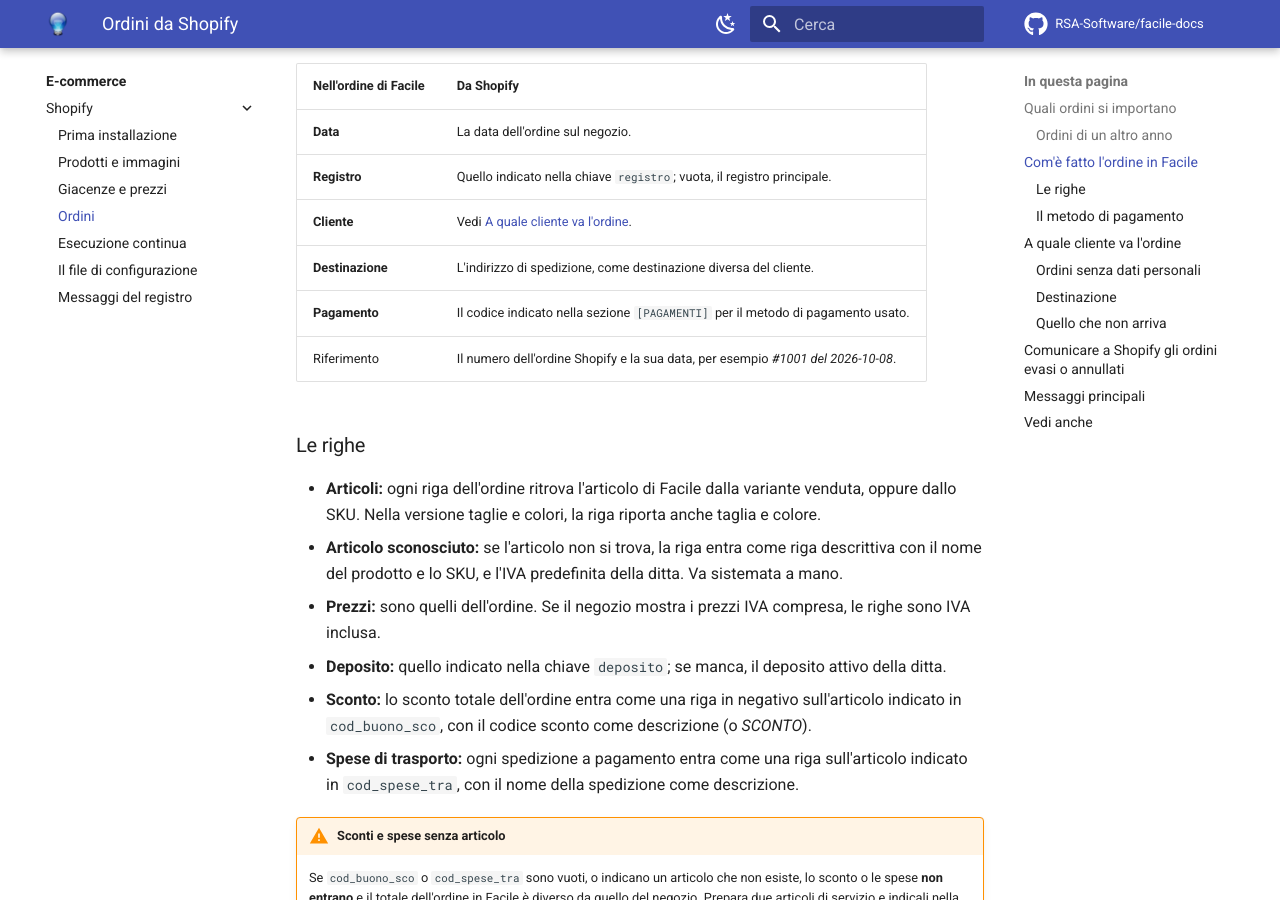
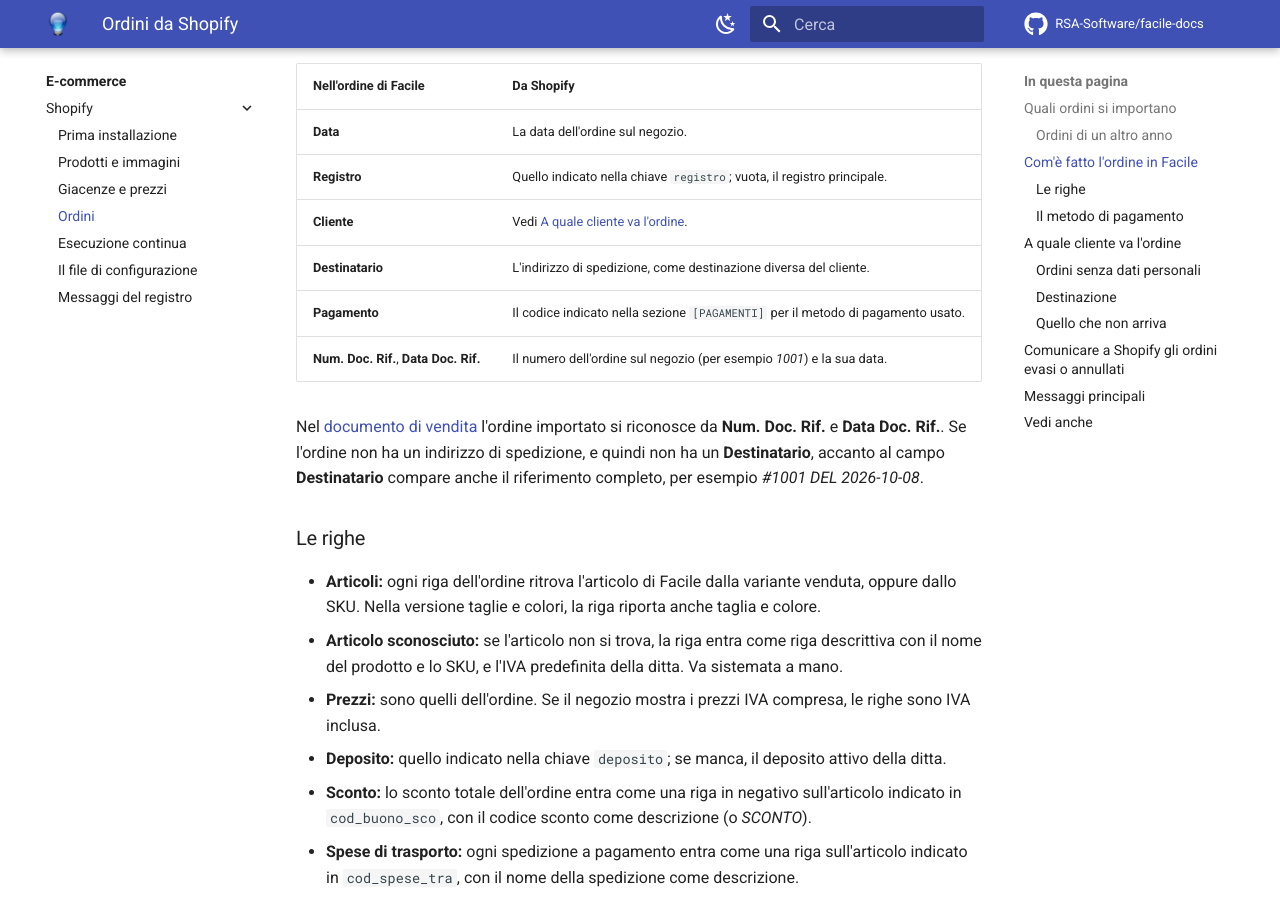
Before and after one commit to RSA-Software/facile-docs, an MkDocs documentation site: the page built from docs/moduli/ecommerce/shopify/ordini.md, in a window 1280 px wide and 900 px high, scrolled down 2129 px. Built offline with MkDocs 1.6.1 and Material for MkDocs 9.7.7, drawn with Linux system fonts in a browser that asks for light colours; comment, search, counter and statistics services are not loaded.

Commit message:
Shopify: risolti gli ultimi punti da verificare leggendo le maschere
- Ordini: nel documento di vendita l'ordine importato si riconosce da
  Num. Doc. Rif. e Data Doc. Rif. (numero e data dell'ordine Shopify);
  il riferimento completo "#1001 DEL 2026-10-08" compare accanto a
  Destinatario solo se l'ordine non ha un destinatario (Fatture.cpp,
  SetField/SetLabel per TIPO_ORD).
- Collezioni: la disattivazione e' la casella Disabilitata dell'elemento
  in FacileNext (TassonomieAlbero.vue); Facile desktop non ce l'ha, e le
  tassonomie principali non hanno una casella. Togliere la spunta a un
  articolo lo fa uscire dalla collezione (atx_disabled, e l'articolo
  risulta modificato).

Co-Authored-By: Claude Opus 5.5 (1M context) <noreply@anthropic.com>
Claude-Session: https://claude.ai/code/session_0154PrR49V3g37CHb3bwNvD6

```diff
--- a/docs/moduli/ecommerce/shopify/ordini.md
+++ b/docs/moduli/ecommerce/shopify/ordini.md
@@ -89,11 +89,15 @@ tolto e al giro successivo l'importazione riparte da capo.
 | **Data** | La data dell'ordine sul negozio. |
 | **Registro** | Quello indicato nella chiave `registro`; vuota, il registro principale. |
 | **Cliente** | Vedi [A quale cliente va l'ordine](#a-quale-cliente-va-lordine). |
-| **Destinazione** | L'indirizzo di spedizione, come destinazione diversa del cliente. |
+| **Destinatario** | L'indirizzo di spedizione, come destinazione diversa del cliente. |
 | **Pagamento** | Il codice indicato nella sezione `[PAGAMENTI]` per il metodo di pagamento usato. |
-| Riferimento | Il numero dell'ordine Shopify e la sua data, per esempio *#1001 del 2026-10-08*. |
+| **Num. Doc. Rif.**, **Data Doc. Rif.** | Il numero dell'ordine sul negozio (per esempio *1001*) e la sua data. |
 
-<!-- DA VERIFICARE: in quale campo della maschera dell'ordine si legge il riferimento «#1001 del 2026-10-08» -->
+Nel [documento di vendita](../../vendite/documento-di-vendita.md) l'ordine
+importato si riconosce da **Num. Doc. Rif.** e **Data Doc. Rif.**. Se l'ordine
+non ha un indirizzo di spedizione, e quindi non ha un **Destinatario**, accanto
+al campo **Destinatario** compare anche il riferimento completo, per esempio
+*#1001 DEL 2026-10-08*.
 
 ### Le righe
 
```
Also changed, not shown: docs/moduli/ecommerce/shopify/prodotti-e-immagini.md (+7 -4 lines).
